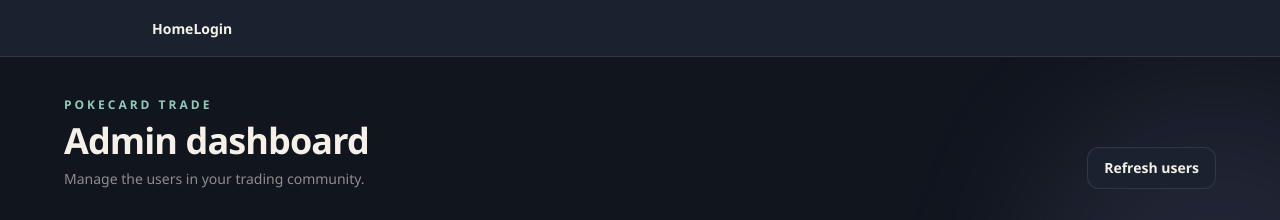
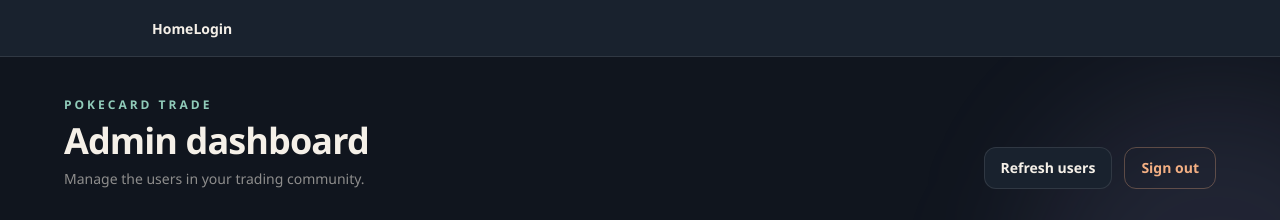
Before and after one commit to OliverBrik/pokecardtrade, a Vue app: page /admin in a window 1280 px wide. Shown: the top 220 px of the page. Built offline with nearby package versions, Linux system fonts and the light colour scheme; no server answers; the database is empty.

Commit message:
Add Sign out button for admin panel

```diff
--- a/src/views/adminView.vue
+++ b/src/views/adminView.vue
@@ -10,10 +10,15 @@
           <h1 class="text-3xl font-bold tracking-tight text-linen sm:text-4xl">Admin dashboard</h1>
           <p class="mt-2 text-sm text-linen/55">Manage the users in your trading community.</p>
         </div>
-        <button class="inline-flex items-center justify-center rounded-xl border border-white/10 bg-panel px-4 py-2.5 text-sm font-semibold text-linen transition hover:border-lilac hover:text-lilac focus:outline-none focus:ring-2 focus:ring-lilac/50 disabled:cursor-not-allowed disabled:opacity-50" type="button" @click="loadUsers" :disabled="isLoading || isSaving">
-          <span v-if="isLoading" class="mr-2 h-3.5 w-3.5 animate-spin rounded-full border-2 border-linen/30 border-t-linen"></span>
-          {{ isLoading ? 'Refreshing…' : 'Refresh users' }}
-        </button>
+        <div class="flex flex-wrap gap-3">
+          <button class="inline-flex items-center justify-center rounded-xl border border-white/10 bg-panel px-4 py-2.5 text-sm font-semibold text-linen transition hover:border-lilac hover:text-lilac focus:outline-none focus:ring-2 focus:ring-lilac/50 disabled:cursor-not-allowed disabled:opacity-50" type="button" @click="loadUsers" :disabled="isLoading || isSaving || isLoggingOut">
+            <span v-if="isLoading" class="mr-2 h-3.5 w-3.5 animate-spin rounded-full border-2 border-linen/30 border-t-linen"></span>
+            {{ isLoading ? 'Refreshing…' : 'Refresh users' }}
+          </button>
+          <button class="inline-flex items-center justify-center rounded-xl border border-apricot/30 px-4 py-2.5 text-sm font-semibold text-apricot transition hover:bg-apricot/10 focus:outline-none focus:ring-2 focus:ring-apricot/50 disabled:cursor-not-allowed disabled:opacity-50" type="button" @click="logout" :disabled="isLoggingOut">
+            {{ isLoggingOut ? 'Signing out…' : 'Sign out' }}
+          </button>
+        </div>
       </header>
 
       <div class="mb-6 grid gap-4 sm:grid-cols-3">
@@ -57,7 +62,14 @@
 </template>
 
 <script setup>
+import { ref } from "vue";
+import { signOut } from "firebase/auth";
+import { useRouter } from "vue-router";
 import { useAdminUsers } from "../composables/useAdminUsers";
+import { auth } from "../firebase";
+
+const router = useRouter();
+const isLoggingOut = ref(false);
 
 // step 1: get reactive state and CRUD actions from one composable
 const {
@@ -76,4 +88,17 @@
   cancelEditing,
   deleteUser,
 } = useAdminUsers();
+
+const logout = async () => {
+  isLoggingOut.value = true;
+
+  try {
+    await signOut(auth);
+    await router.push("/login");
+  } catch (error) {
+    errorMessage.value = error.message;
+  } finally {
+    isLoggingOut.value = false;
+  }
+};
 </script>
```
